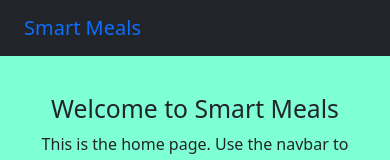
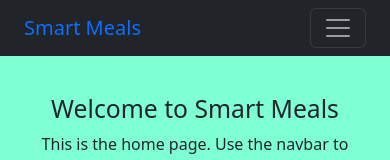
Before and after one commit to Venkat-Gorla/smartmeal-serverless, a React (Vite) app in the folder react-client/: page / in a window 390 px wide. Shown: the top 160 px of the page. Built offline with nearby package versions, Linux system fonts and the light colour scheme.

Commit message:
[react client] responsive Navbar and style fixes - when screen size is small, collapse Navbar into a Hamburger menu - highlight current path selection: Home, Browse, About etc.

```diff
--- a/react-client/src/components/Navbar.jsx
+++ b/react-client/src/components/Navbar.jsx
@@ -1,28 +1,59 @@
-import { Link } from "react-router-dom";
+import { Link, useLocation } from "react-router-dom";
 import { useAuth } from "../context/AuthContext";
 
 export default function Navbar() {
   const { isAuthenticated, logout } = useAuth();
+  const location = useLocation();
+  const currentPathStyle = "fw-bold text-light border-bottom";
 
   return (
     <nav className="navbar navbar-expand-lg navbar-dark bg-dark px-4 fixed-top">
       <Link to="/" className="navbar-brand text-primary">
         Smart Meals
       </Link>
-      <div className="collapse navbar-collapse">
+
+      {/* Mobile toggle button, add js reference to make it work */}
+      <button
+        className="navbar-toggler"
+        type="button"
+        data-bs-toggle="collapse"
+        data-bs-target="#navbarNav"
+        aria-controls="navbarNav"
+        aria-expanded="false"
+        aria-label="Toggle navigation"
+      >
+        <span className="navbar-toggler-icon"></span>
+      </button>
+
+      <div className="collapse navbar-collapse" id="navbarNav">
         <ul className="navbar-nav me-auto">
           <li className="nav-item">
-            <Link to="/" className="nav-link">
+            <Link
+              to="/"
+              className={`nav-link ${
+                location.pathname === "/" ? currentPathStyle : ""
+              }`}
+            >
               Home
             </Link>
           </li>
           <li className="nav-item">
-            <Link to="/browse" className="nav-link">
+            <Link
+              to="/browse"
+              className={`nav-link ${
+                location.pathname === "/browse" ? currentPathStyle : ""
+              }`}
+            >
               Browse
             </Link>
           </li>
           <li className="nav-item">
-            <Link to="/about" className="nav-link">
+            <Link
+              to="/about"
+              className={`nav-link ${
+                location.pathname === "/about" ? currentPathStyle : ""
+              }`}
+            >
               About
             </Link>
           </li>
```
